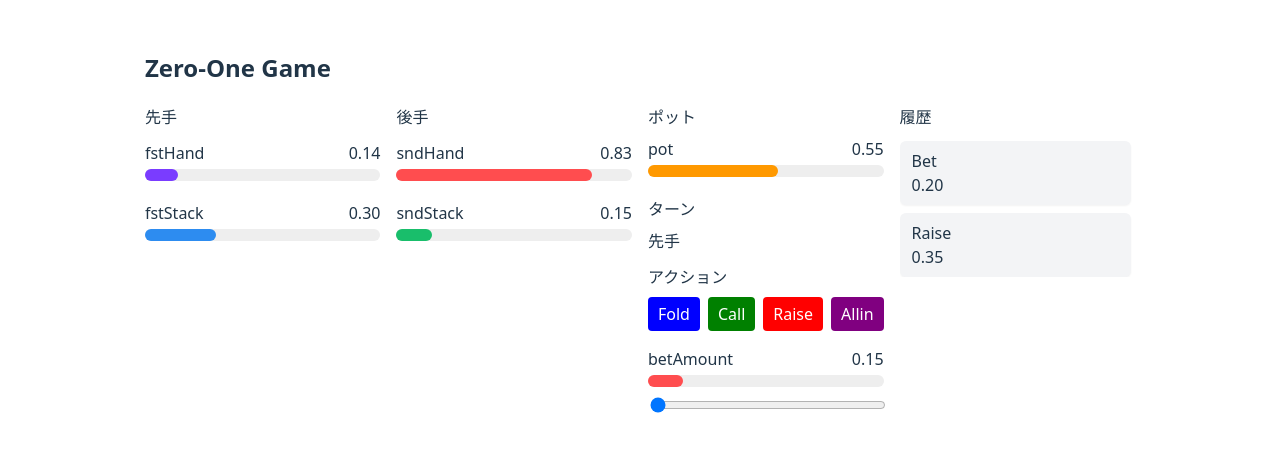
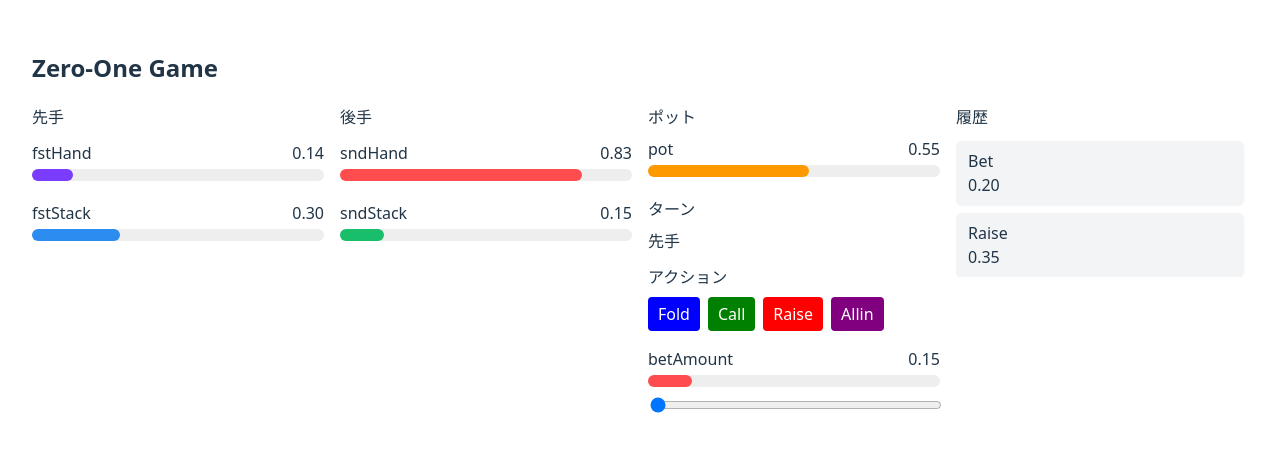
Before and after one commit to OishiMugicha/zero-one-game-webapp, a React (Vite) app: page / in a window 1280 px wide. Shown: the part 163-614 px from the top of the page. Built offline with nearby package versions, Linux system fonts and the light colour scheme.

Commit message:
横幅を固定して、ボタンの表示数が変わったときにレイアウトが崩れないように修正。

```diff
--- a/src/App.css
+++ b/src/App.css
@@ -77,6 +77,7 @@
   display: flex;
   flex-wrap: wrap;
   gap: 8px;
+  min-width: calc(100px * 4 + 8px * 3);
 }
 
 .history-panel {
```
